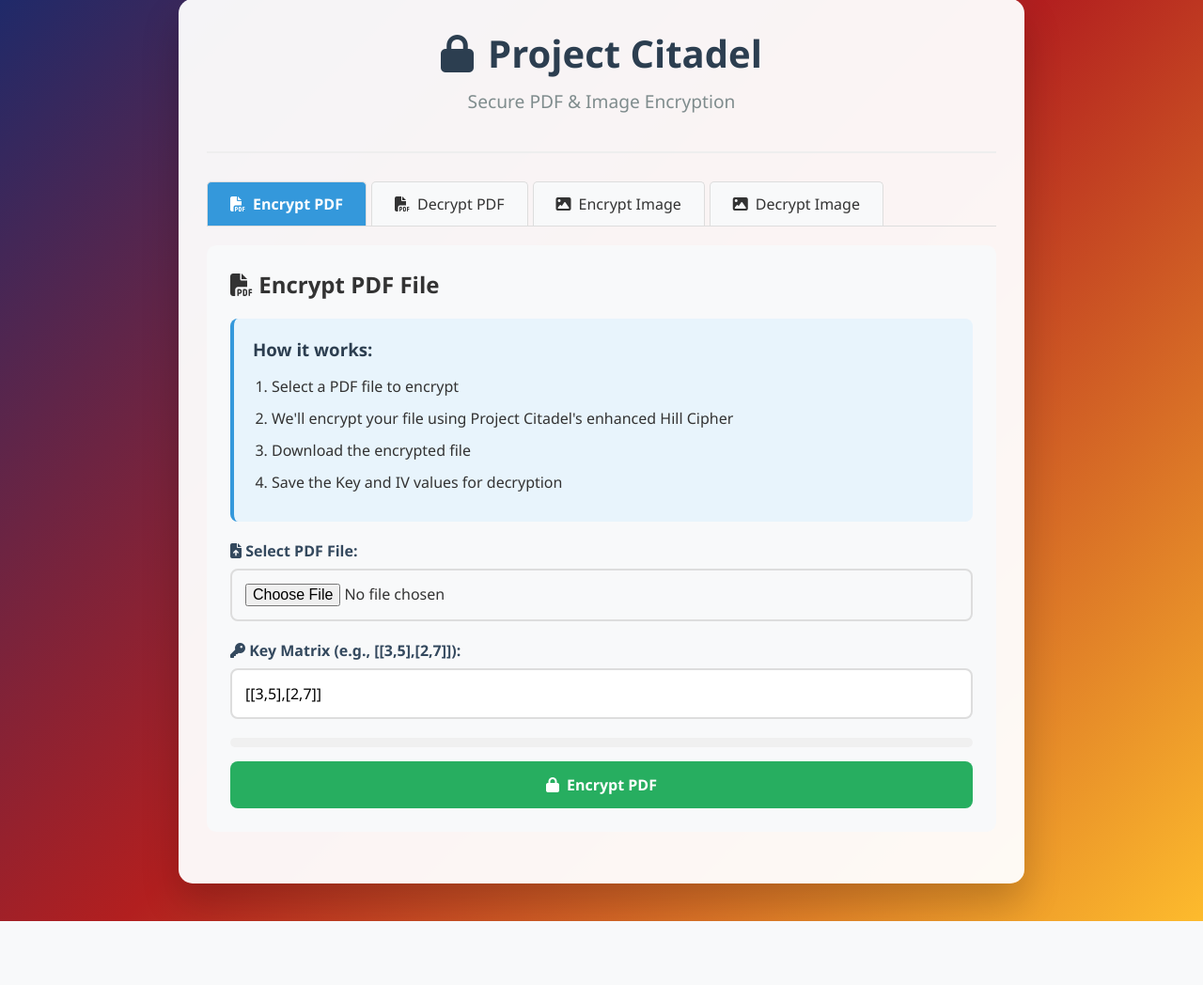
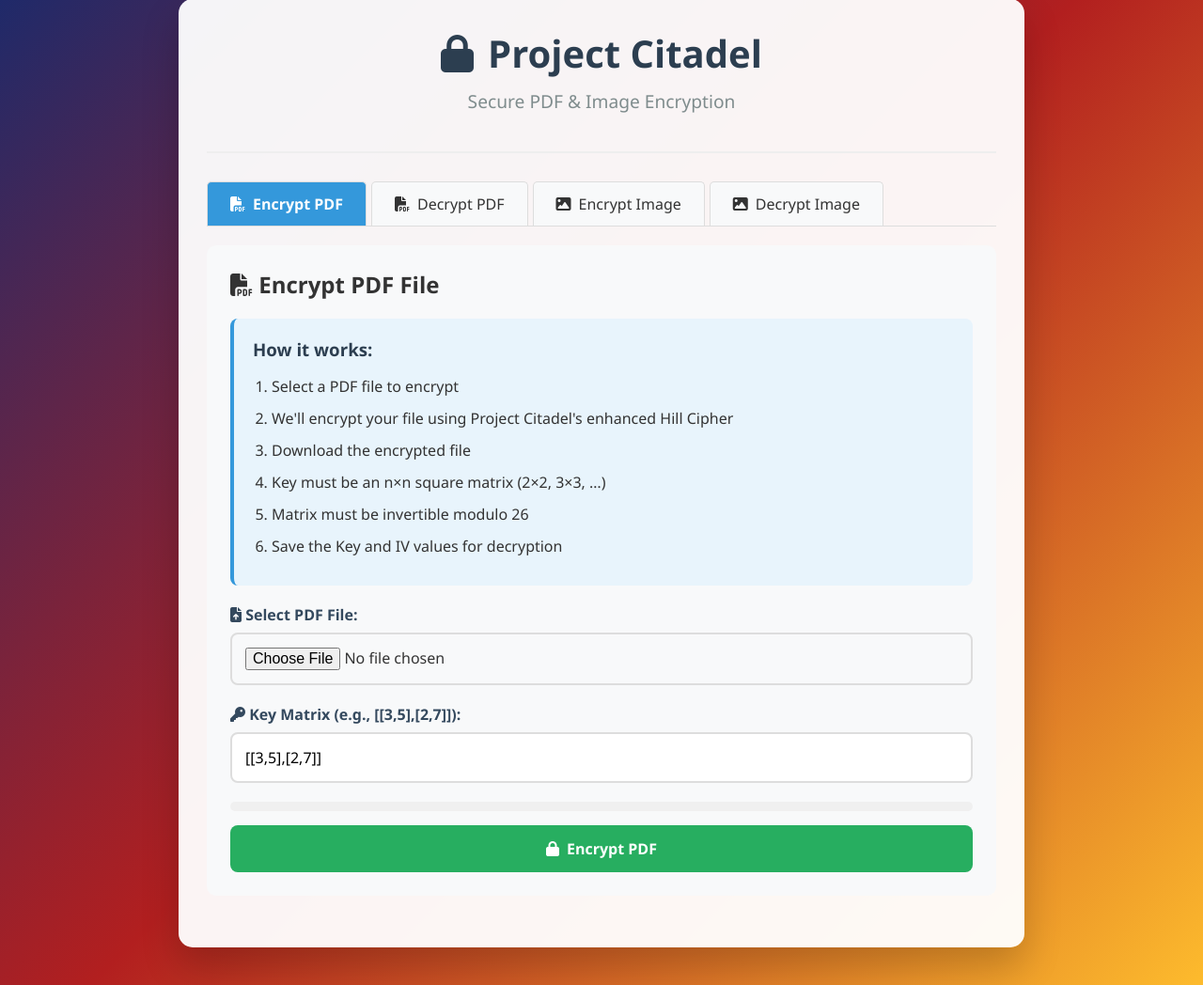
Before and after one commit to manthans2004/Project-Citadel, a Flask app: page / in a window 1280 px wide. Shown: the part 41-1089 px from the top of the page at 94% size. Before the commit the page ends 1021 px from the top, so only its background shows below. Run offline with Flask 3, Linux system fonts and the light colour scheme.

Commit message:
Update index.html

```diff
--- a/templates/index.html
+++ b/templates/index.html
@@ -323,6 +323,10 @@
                         <li>Select a PDF file to encrypt</li>
                         <li>We'll encrypt your file using Project Citadel's enhanced Hill Cipher</li>
                         <li>Download the encrypted file</li>
+                          <li>Key must be an n×n square matrix (2×2, 3×3, …)</li>
+                         <li>Matrix must be invertible modulo 26</li>
+
+
                         <li>Save the Key and IV values for decryption</li>
                     </ol>
                 </div>
```
